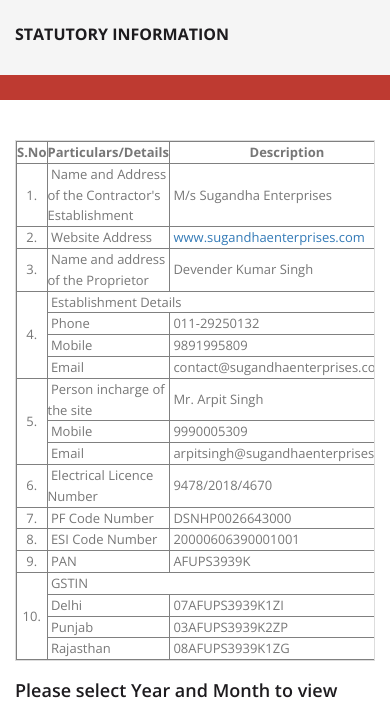
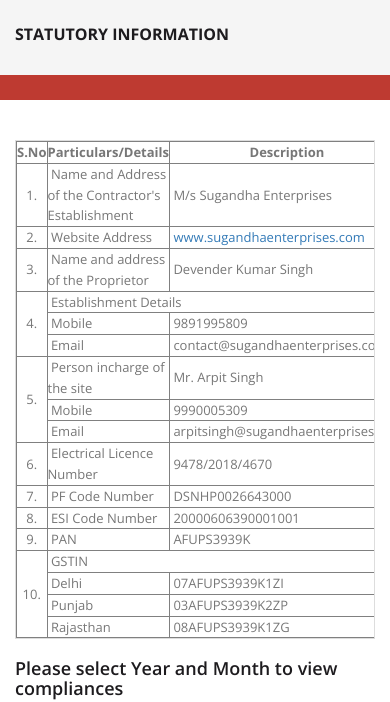
Before and after one commit to DotEvolve/SugandhaEnterprises, a plain HTML site: page docs/statutory.html in a window 390 px wide. Shown: the part 87-789 px from the top of the page. Drawn offline with nearby package versions, Linux system fonts and the light colour scheme; some packages are replaced by stand-ins of ours.

Commit message:
Update phone

```diff
--- a/docs/statutory.html
+++ b/docs/statutory.html
@@ -226,13 +226,9 @@
                                                         <td>&nbsp;</td>
                                                     </tr>
                                                     <tr>
-                                                        <td style="text-align:center;" rowspan="4">4.</td>
+                                                        <td style="text-align:center;" rowspan="3">4.</td>
                                                         <td colspan="2">&nbsp;Establishment Details</td>
                                                         <td rowspan="4">&nbsp;</td>
-                                                    </tr>
-                                                    <tr>
-                                                        <td>&nbsp;Phone</td>
-                                                        <td>&nbsp;011-29250132</td>
                                                     </tr>
                                                     <tr>
                                                         <td>&nbsp;Mobile</td>
```
Also changed, not shown: docs/contact.html (+1 -1 lines).
